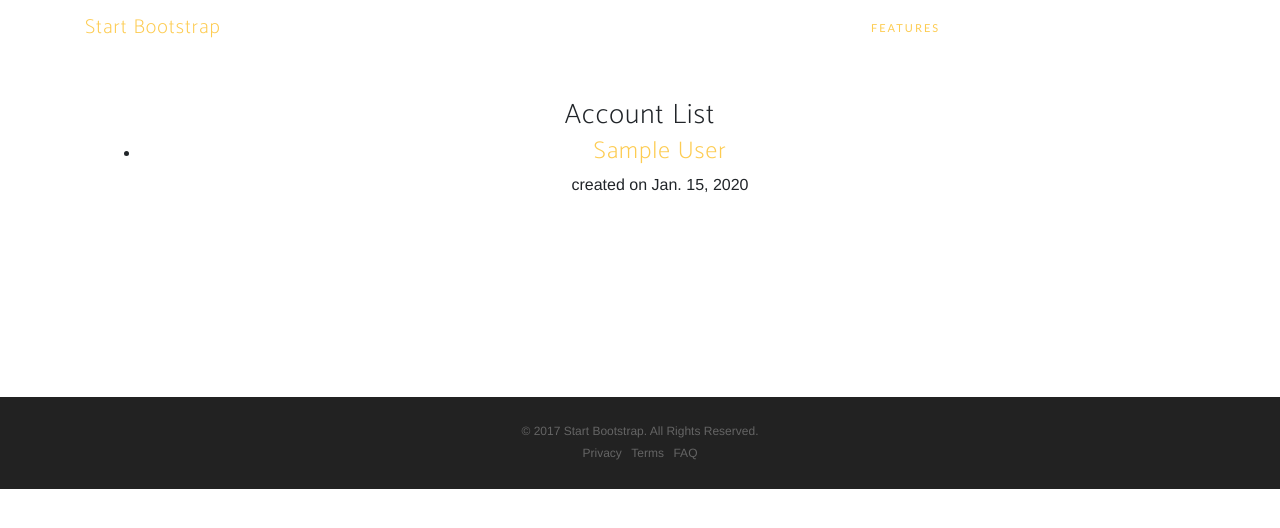
After one commit to AM-44/crmgt, a Django app: page /account/list/ in a window 1280 px wide. The commit adds this page. Shown: the top 528 px of the page. Run offline with Django 3.2, Linux system fonts and the light colour scheme; a user stored in the database is signed in; tables that the repository leaves empty hold one stand-in row (values such as "Sample post"); some libraries are stand-ins or nearby versions; some web fonts are replaced.

Commit message:
created the account list template; updated the base HTML file with the account link

```diff
--- /dev/null
+++ b/crmapp/templates/accounts/account_list.html
@@ -0,0 +1,31 @@
+{% extends 'base.html' %}
+{% block title %}Account List{% endblock title %}
+
+{% block content %}
+<section class="features" id="features">
+      <div class="container">
+        <div class="section-heading text-center">
+            <div id="content-container" class="container p-none">
+                <div id="al-container" class="side-p">
+                    <div id="al-control">
+                        <h3 class="ad-mh">Account List
+                            {# Add Account Link #}
+                        </h3>
+                        {# Account Search Form #}
+                    </div>
+                    {# List of Accounts #}
+                    <ul id="al-group" class="strip-list">
+                        {% for account in accounts %}
+                            <li class="al-item">
+                                <a href=""><h4 class="al-name">{{ account.name }}</h4></a>
+                                <span class="al-created">created on {{ account.created_on }}</span>
+                            </li>
+                        {% endfor %}
+                    </ul>
+                    {# Pagination Section #}
+                </div>
+            </div>
+        </div>
+    </div>
+</section>
+{% endblock content %}
--- a/crmapp/templates/base.html
+++ b/crmapp/templates/base.html
@@ -70,7 +70,7 @@
             {% if user.is_authenticated %}
             				<li class="nav-item">
                             <li><a class="nav-link js-scroll-trigger" href="/logout/">Logout</a></li>
-                            <li><a class="nav-link js-scroll-trigger" href="" class="p-r-none">Accounts</a></li>
+                            <li><a class="nav-link js-scroll-trigger" href="{% url 'account_list' %}" class="p-r-none">Accounts</a></li>
                         {% else %}
                         	<li class="nav-item">
                             <li><a class="nav-link js-scroll-trigger" href="/login/">Login</a></li>
```
